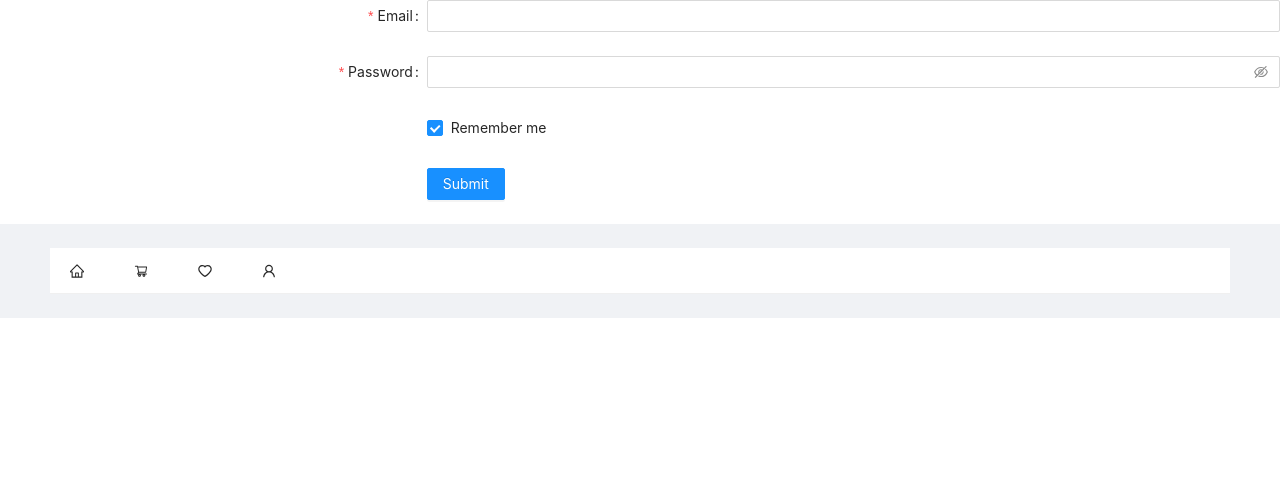
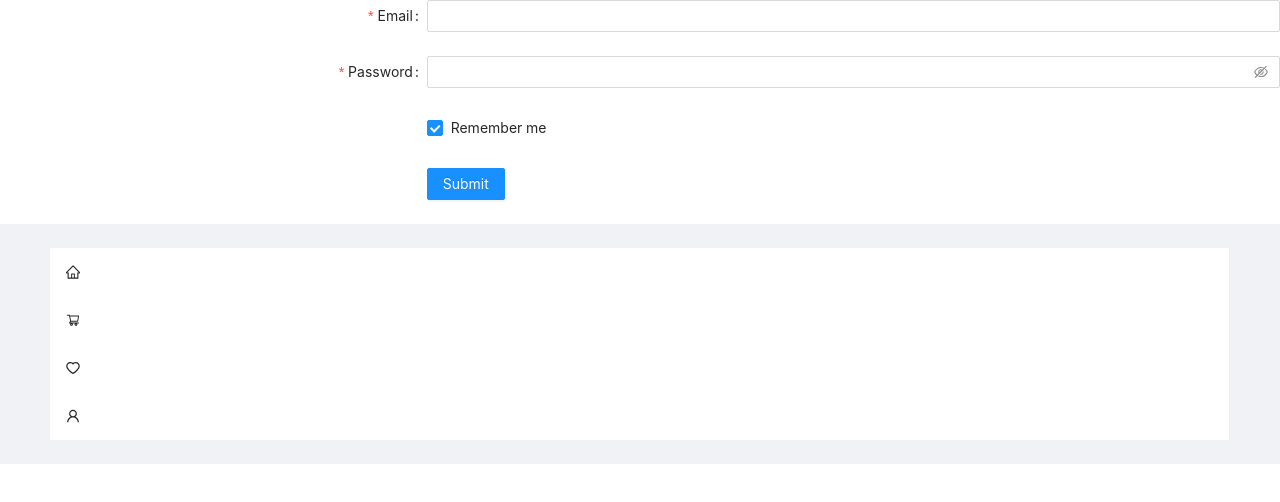
Before and after one commit to Andrew-CC-Martin/recepea, a React (Create React App) app in the folder client/: page /signup in a window 1280 px wide. Shown: the top 502 px of the page. Built offline with nearby package versions, Linux system fonts and the light colour scheme.

Commit message:
fix jest+antd async update error

```diff
--- a/client/src/features/footer/RecepeaFooter.tsx
+++ b/client/src/features/footer/RecepeaFooter.tsx
@@ -14,16 +14,28 @@ const { Footer } = Layout;
 const FooterMenu: FC = (): JSX.Element => {
   const { theme } = useContext(ThemeContext);
 
-  return (
-    <Menu mode="horizontal" theme={theme}>
-      <Menu.Item key="mail" icon={<HomeOutlined />} />
-      <Menu.Item key="mail" icon={<ShoppingCartOutlined />} />
-      <Menu.Item key="mail" icon={<HeartOutlined />} />
-      <Menu.Item key="mail" icon={<UserOutlined />} />
-    </Menu>
-  );
+  const menuItems = [
+    {
+      key: "home",
+      icon: <HomeOutlined />,
+    },
+    {
+      key: "shopping-cart",
+      icon: <ShoppingCartOutlined />,
+    },
+    {
+      key: "likes",
+      icon: <HeartOutlined />,
+    },
+    {
+      key: "profile",
+      icon: <UserOutlined />,
+    },
+  ];
+
   // todo - set defaultSelectedKeys for current page where relevant
   // <Menu mode="horizontal" defaultSelectedKeys={["mail"]}>
+  return <Menu items={menuItems} theme={theme} />;
 };
 
 export const RecepeaFooter = () => {
```
Also changed, not shown: 1 other file (tests, documents, lock files or other folders).
